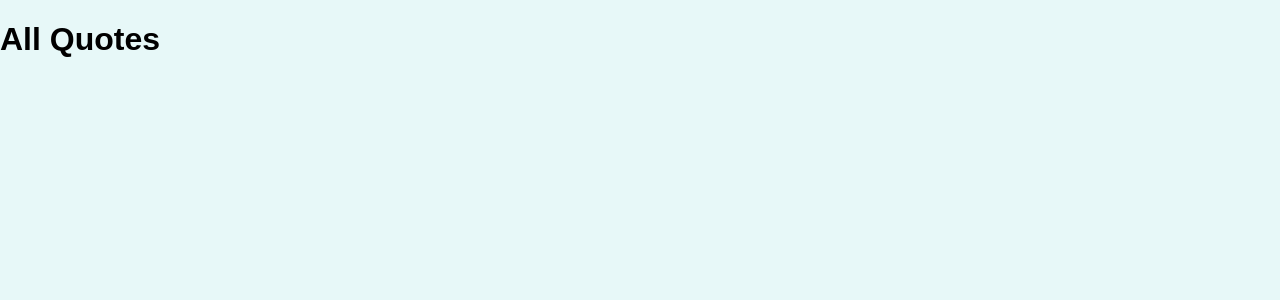
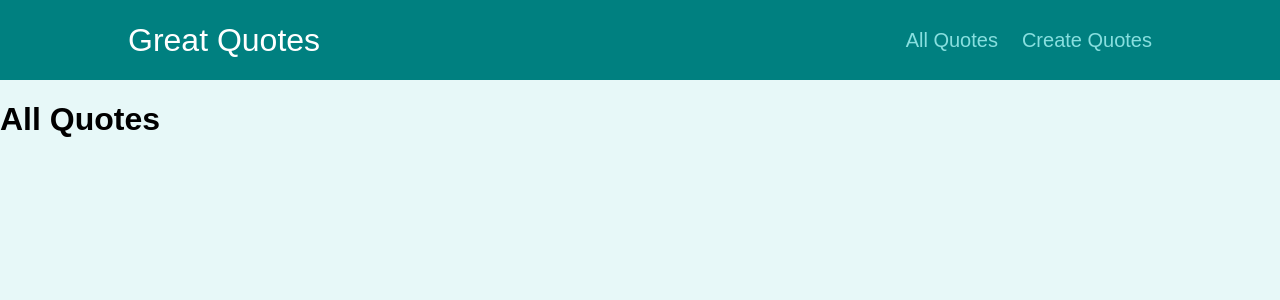
Before and after one commit to calls9-jacobmarsay/react-demo-project, a React (Create React App) app: page /quotes in a window 1280 px wide. Shown: the top 300 px of the page. Built offline with nearby package versions, Linux system fonts and the light colour scheme.

Commit message:
Added navigation using NavLinks

```diff
--- a/src/App.js
+++ b/src/App.js
@@ -2,14 +2,17 @@ import { Route, Routes, Navigate } from "react-router-dom";
 import AllQuotes from "./pages/AllQuotes";
 import CreateQuote from "./pages/CreateQuote";
 import QuoteDetails from "./pages/QuoteDetails";
+import Layout from "./components/layout/Layout";
 function App() {
   return (
+    <Layout>
       <Routes>
         <Route path="/" element={<Navigate to="/quotes" replace />}></Route>
         <Route path="/quotes" element={<AllQuotes />}></Route>
         <Route path="quotes/:quoteId/*" element={<QuoteDetails />}></Route>
         <Route path="quotes/create" element={<CreateQuote />}></Route>
       </Routes>
+    </Layout>
   );
 }
 
--- /dev/null
+++ b/src/components/layout/Layout.js
@@ -0,0 +1,12 @@
+import classes from "./MainNavigation.module.css";
+import MainNavigationHeader from "./MainNavigationHeader";
+const Layout = (props) => {
+  return (
+    <div>
+      <MainNavigationHeader />
+      <main className={classes.main}>{props.children}</main>
+    </div>
+  );
+};
+
+export default Layout;
--- /dev/null
+++ b/src/components/layout/MainNavigationHeader.js
@@ -0,0 +1,23 @@
+import { NavLink } from "react-router-dom";
+import classes from "./MainNavigation.module.css";
+
+const MainNavigationHeader = () => {
+  return (
+    <header className={classes.header}>
+      <div className={classes.logo}>Great Quotes</div>
+
+      <nav className={classes.nav}>
+        <ul>
+          <li>
+            <NavLink to="/quotes">All Quotes</NavLink>
+          </li>
+          <li>
+            <NavLink to="/quotes/create">Create Quotes</NavLink>
+          </li>
+        </ul>
+      </nav>
+    </header>
+  );
+};
+
+export default MainNavigationHeader;
```
Lines whose indentation alone changed are shown as unchanged.
